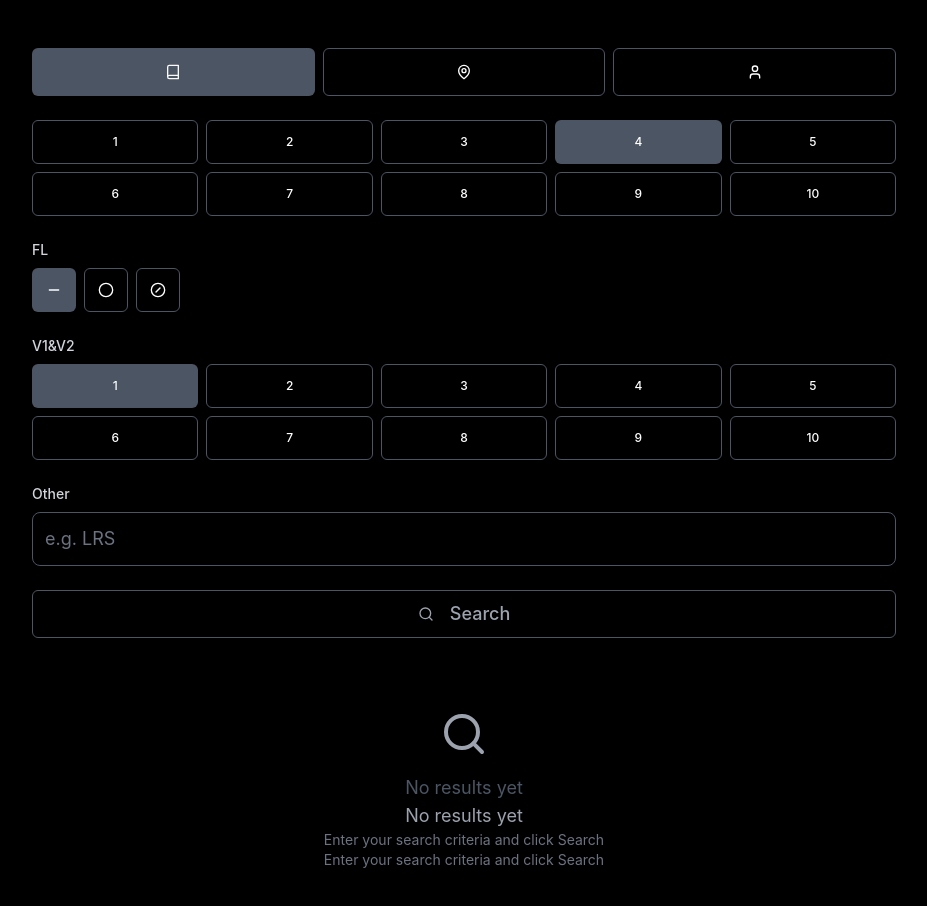
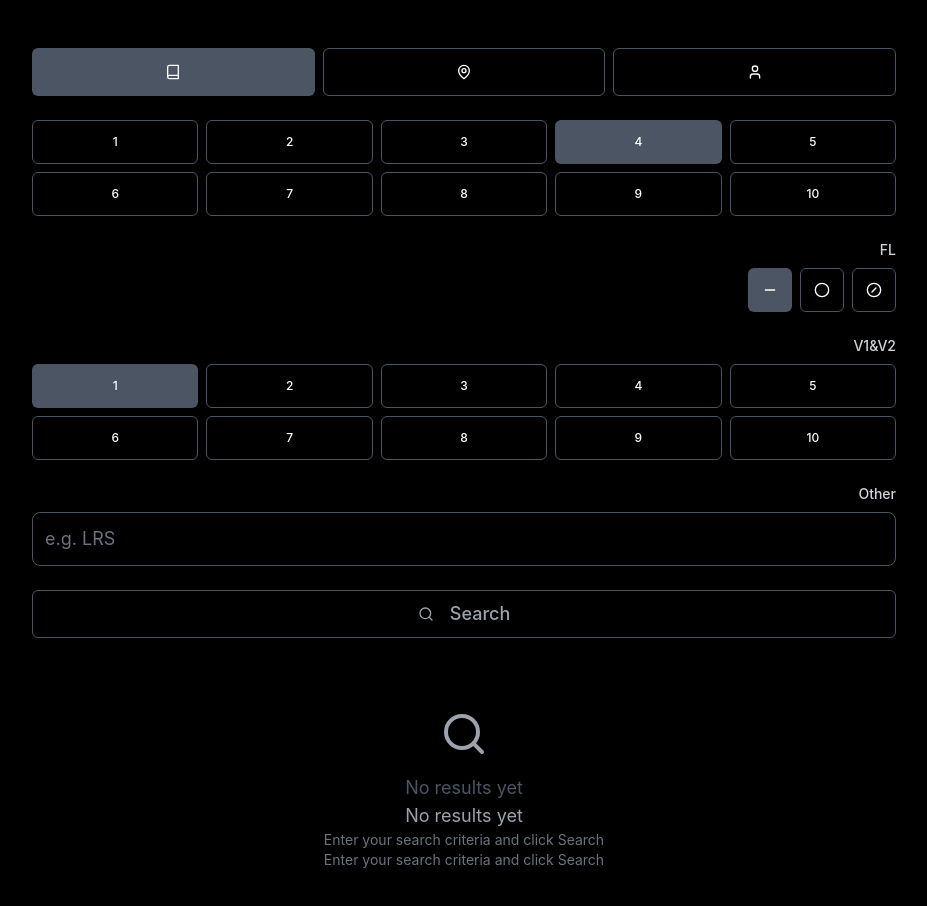
Before and after one commit to ryanod2014/enigma, a React (Vite) app in the folder web/: page / in a window 1280 px wide. Shown: the top 906 px of the page, without its empty margins (176-1103 px from the left). Built offline with nearby package versions, Linux system fonts and the light colour scheme.

Commit message:
Right-align all UI elements - buttons, labels, and filters

```diff
--- a/web/src/pages/App.tsx
+++ b/web/src/pages/App.tsx
@@ -466,8 +466,8 @@ export default function App() {
 
         {/* Category Selection - Icon buttons only */}
         <div className="space-y-2">
-          <label className="block text-sm font-medium text-gray-300">FL</label>
-          <div className="flex gap-2">
+          <label className="block text-sm font-medium text-gray-300 text-right">FL</label>
+          <div className="flex gap-2 justify-end">
             {categories.map((cat) => {
               const IconComponent = cat.icon;
               return (
@@ -491,7 +491,7 @@ export default function App() {
 
         {/* V1 & V2 Selection */}
         <div className="space-y-2">
-          <label className="block text-sm font-medium text-gray-300">V1&V2</label>
+          <label className="block text-sm font-medium text-gray-300 text-right">V1&V2</label>
           <div className="grid grid-cols-5 gap-2">
             {[1, 2, 3, 4, 5].map((num) => (
               <Button
@@ -546,7 +546,7 @@ export default function App() {
 
         {/* Must Contain Letters (optional) */}
         <div className="space-y-2">
-          <label className="block text-sm font-medium text-gray-300">Other</label>
+          <label className="block text-sm font-medium text-gray-300 text-right">Other</label>
           <input
             type="text"
             value={mustLetters}
@@ -588,7 +588,7 @@ export default function App() {
 
             {/* City / Country filter row - now above frequency row */}
             {mode === 'places' && (
-              <div className="flex gap-2 mt-2">
+              <div className="flex gap-2 mt-2 justify-end">
                 <Button
                   variant={lexFilter === 'all' ? "default" : "outline"}
                   size="sm"
@@ -614,7 +614,7 @@ export default function App() {
             )}
 
             {/* Frequency + Nickname Filter Buttons */}
-            <div className="flex gap-2">
+            <div className="flex gap-2 justify-end">
               <Button
                 variant={commonFilter === 'all' ? "default" : "outline"}
                 size="sm"
@@ -655,7 +655,7 @@ export default function App() {
 
             {/* Region buttons (after frequency row) */}
             {mode === 'places' && (
-              <div className="flex flex-wrap gap-2 mt-2">
+              <div className="flex flex-wrap gap-2 mt-2 justify-end">
                 {Object.entries(regionCountsWithAll).filter(([code,c])=>c>0).map(([code,count])=> (
                   <Button
                     key={code}
@@ -673,7 +673,7 @@ export default function App() {
             {/* Macro Man-made / Natural Filter Buttons - Only show for Words mode */}
             {mode === 'words' && (
               <>
-                <div className="flex gap-2">
+                <div className="flex gap-2 justify-end">
                   <Button
                     variant={macroFilter === 'all' ? 'default' : 'outline'}
                     size="sm"
@@ -713,7 +713,7 @@ export default function App() {
                 </div>
 
                 {/* Size Filter Row (Small / Big) */}
-                <div className="flex gap-2 mt-2">
+                <div className="flex gap-2 mt-2 justify-end">
                   <Button
                     variant={sizeFilter === 'all' ? 'default' : 'outline'}
                     size="sm"
@@ -744,7 +744,7 @@ export default function App() {
 
             {/* Lex filter row (non-places) or second rendering for words/names */}
             {mode !== 'places' && (
-            <div className="flex flex-wrap gap-2">
+            <div className="flex flex-wrap gap-2 justify-end">
               <Button
                 variant={lexFilter === 'all' ? "default" : "outline"}
                 size="sm"
@@ -779,7 +779,7 @@ export default function App() {
 
             {/* Nickname Filter Row (Names mode) */}
             {mode === 'names' && (
-              <div className="flex gap-2 mt-2">
+              <div className="flex gap-2 mt-2 justify-end">
                 <Button
                   variant={nicknameFilter === 'all' ? 'default' : 'outline'}
                   size="sm"
@@ -826,7 +826,7 @@ export default function App() {
             {/* Letter Efficiency Helper */}
             {searched && (
                               <div className="space-y-4">
-                  <label className="block text-sm font-medium text-gray-300">Most efficient positions</label>
+                  <label className="block text-sm font-medium text-gray-300 text-right">Most efficient positions</label>
                                     {currentLetterEfficiency.length > 0 || Object.keys(positionFilters).length > 0 ? (
                     (currentLetterEfficiency.length > 0 ? currentLetterEfficiency :
                       Object.keys(positionFilters).map(pos => [
@@ -835,7 +835,7 @@ export default function App() {
                       ] as [number, { uniqueLetters: number; distribution: Record<string, number> }])
                     ).map(([pos, data], index) => (
                       <div key={pos} className="space-y-2">
-                        <div className="flex items-center gap-2">
+                        <div className="flex items-center gap-2 justify-end">
                           <span className="text-sm text-gray-400">#{index + 1}:</span>
                           <span className="text-sm font-medium text-gray-300">Position {pos}</span>
                           {positionFilters[pos] && (
@@ -855,7 +855,7 @@ export default function App() {
                             </Button>
                           )}
                         </div>
-                        <div className="flex flex-wrap gap-1">
+                        <div className="flex flex-wrap gap-1 justify-end">
                           {Object.entries(data.distribution)
                             .sort(([, aCount], [, bCount]) => bCount - aCount)
                             .map(([letter, count]) => (
```
